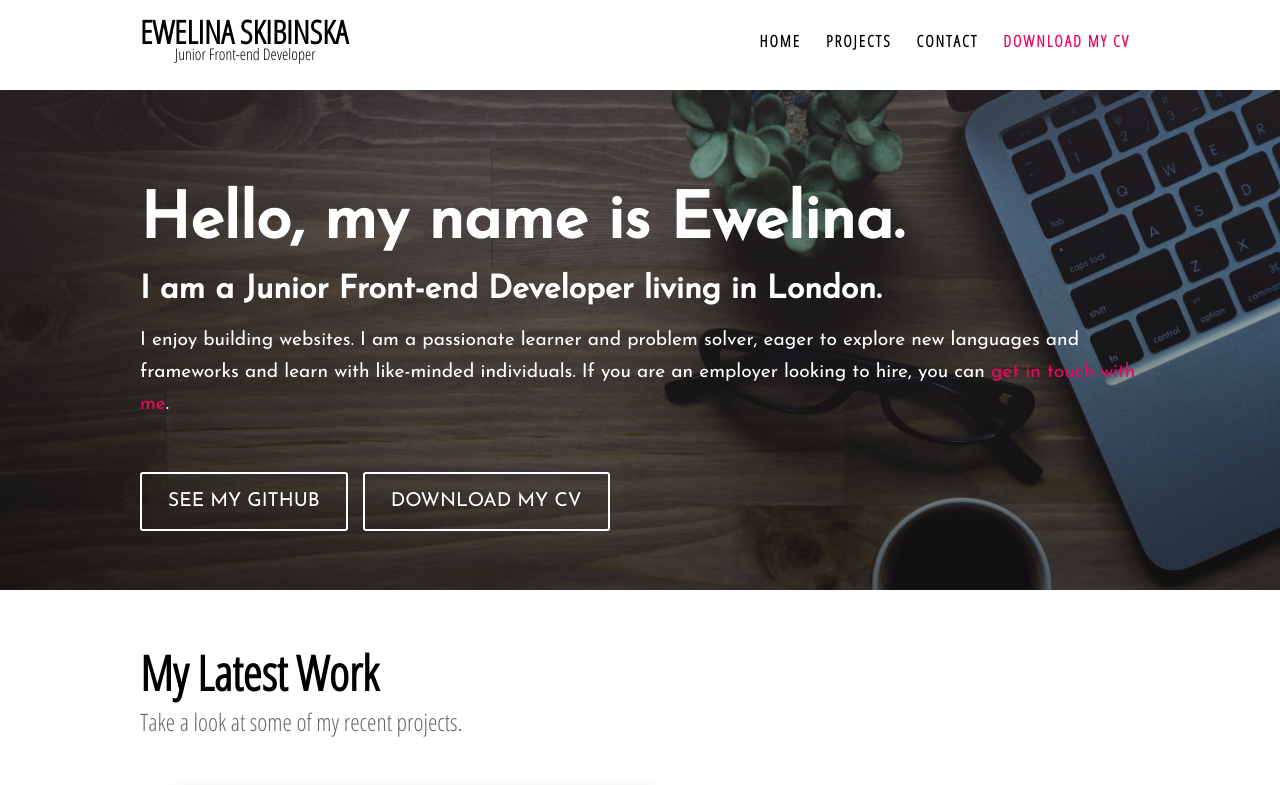
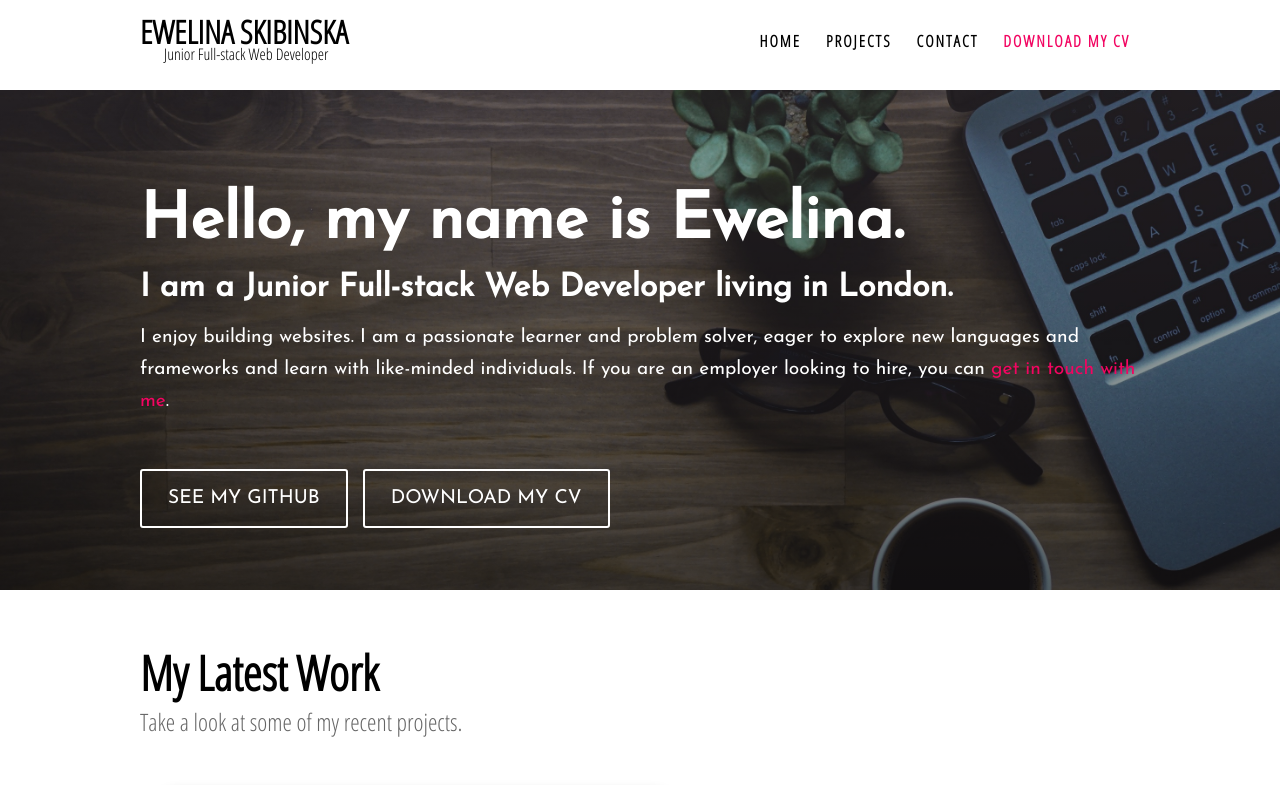
Before and after one commit to skibinska/personal-website, a website: page public/index.html in a window 1280 px wide. Shown: the top 785 px of the page. Drawn offline with Linux system fonts and the light colour scheme.

Commit message:
Change my job title
related #111

```diff
--- a/public/index.html
+++ b/public/index.html
@@ -9,14 +9,14 @@
   <link rel="stylesheet" href="styles/main.css">
   <link rel="icon" href="images/favicon.ico" type="image/x-icon">
 
-  <title>Ewelina Skibinska | Junior Front-end Web developer | Portfolio | Contact</title>
+  <title>Ewelina Skibinska | Junior Full-stack Web developer | Portfolio | Contact</title>
 </head>
 <body>
   <header id="home" class="header">
     <div class="container">
       <div class="header__logo">
         <h1 class="header__title">EWELINA SKIBINSKA</h1>
-        <p class="header__teaser">Junior Front-end Developer</p>
+        <p class="header__teaser">Junior Full-stack Web Developer</p>
       </div>
       <nav class="nav">
         <div class="nav__icon">
@@ -39,7 +39,7 @@
   <div class="intro parallax">
     <div class="container">
       <p class="intro__title">Hello, my name is Ewelina.</p>
-      <p class="intro__teaser">I am a Junior Front-end Developer living in London.</p>
+      <p class="intro__teaser">I am a Junior Full-stack Web Developer living in London.</p>
       <p class="intro__paragraph">
         I enjoy building websites. I am a passionate learner and problem solver, eager to explore new languages and frameworks and learn with like-minded individuals. If you are an employer looking to hire, you can
         <a class="style-a intro__paragraph-pink" href="#contact">get in touch with me</a>.
--- a/scss/_header.scss
+++ b/scss/_header.scss
@@ -46,7 +46,7 @@
     margin:
     {
       top: -10px;
-      left: 35px;
+      left: 24px;
     }
   }
 }
--- a/scss/_section-intro.scss
+++ b/scss/_section-intro.scss
@@ -58,6 +58,7 @@
     weight: bold;
   }
   margin: 0;
+  line-height: 1.8rem;
 
   @media screen and (min-width: 768px)
   {
```
Also changed, not shown: public/styles/main.css.
